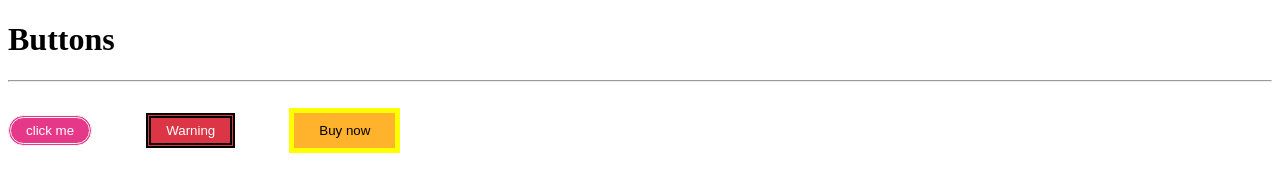
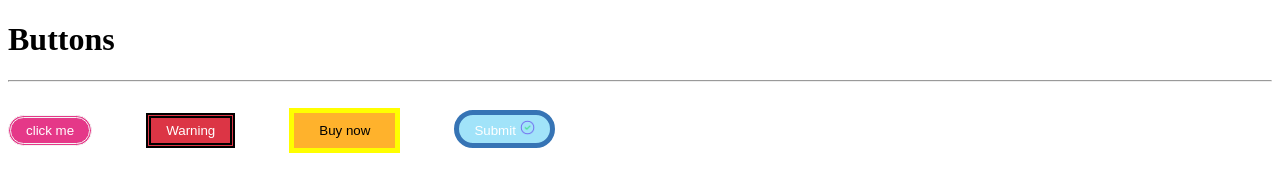
Before and after one commit to Mahimk2105/assignment-13-buttons-and-cards--css-repo, a plain HTML site: page buttons.html in a window 1280 px wide. Drawn offline with Linux system fonts and the light colour scheme.

Commit message:
button4 added

```diff
--- a/buttons.html
+++ b/buttons.html
@@ -36,6 +36,22 @@
 
         }
 
+        .btn-4{
+            margin-left: 50px;
+            background-color:#A1E3F9;
+            color: white;
+            padding:5px 15px;
+            border: 2px  solid#3674B5 ;
+            cursor: pointer;
+            border-radius: 50px;
+            border-width: 5px;
+
+        }
+        .btn-img{
+            height: 15px;
+
+        }
+
     </style
 </head>
 <body>
@@ -48,5 +64,7 @@
 
     <button class="btn-3">Buy now</button>
 
+    <button class="btn-4"> Submit  <img src="done.png" class="btn-img"> </button>
+
 </body>
 </html>
```
Also changed, not shown: done.png (added).
